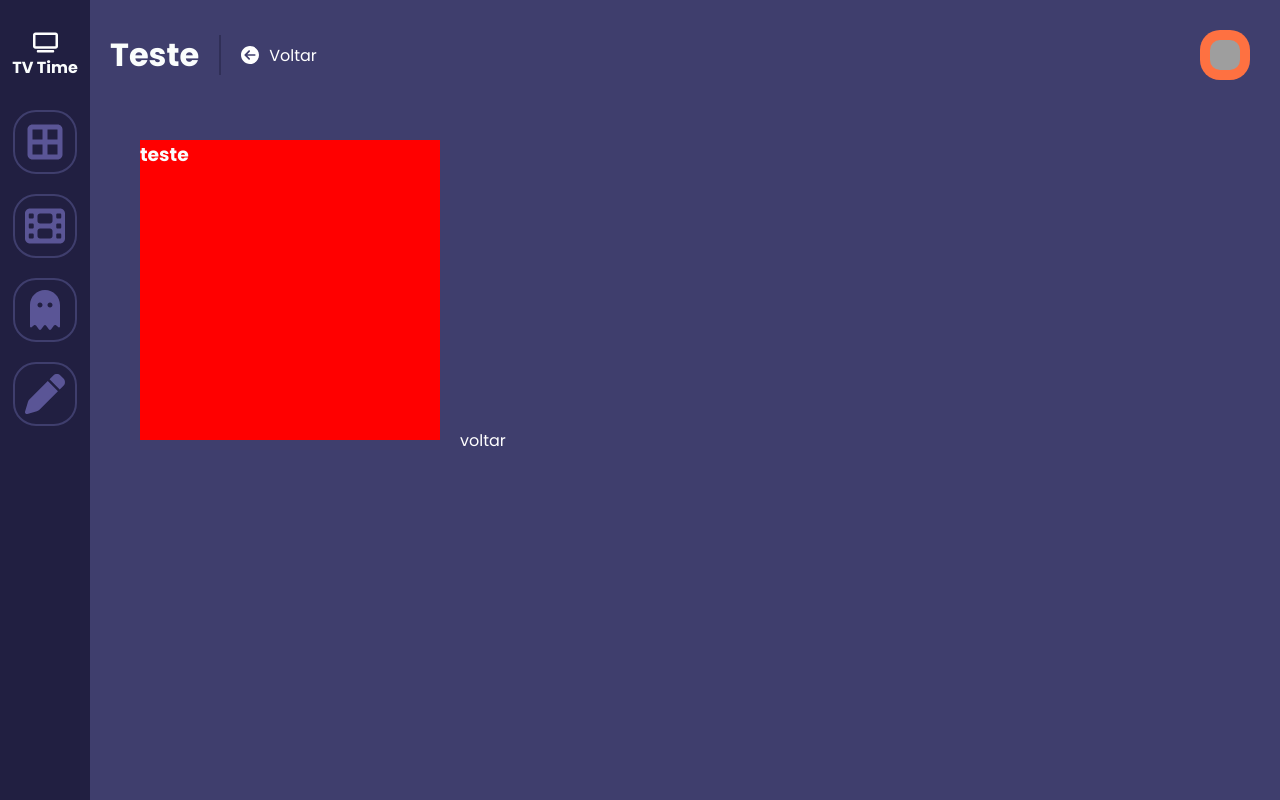
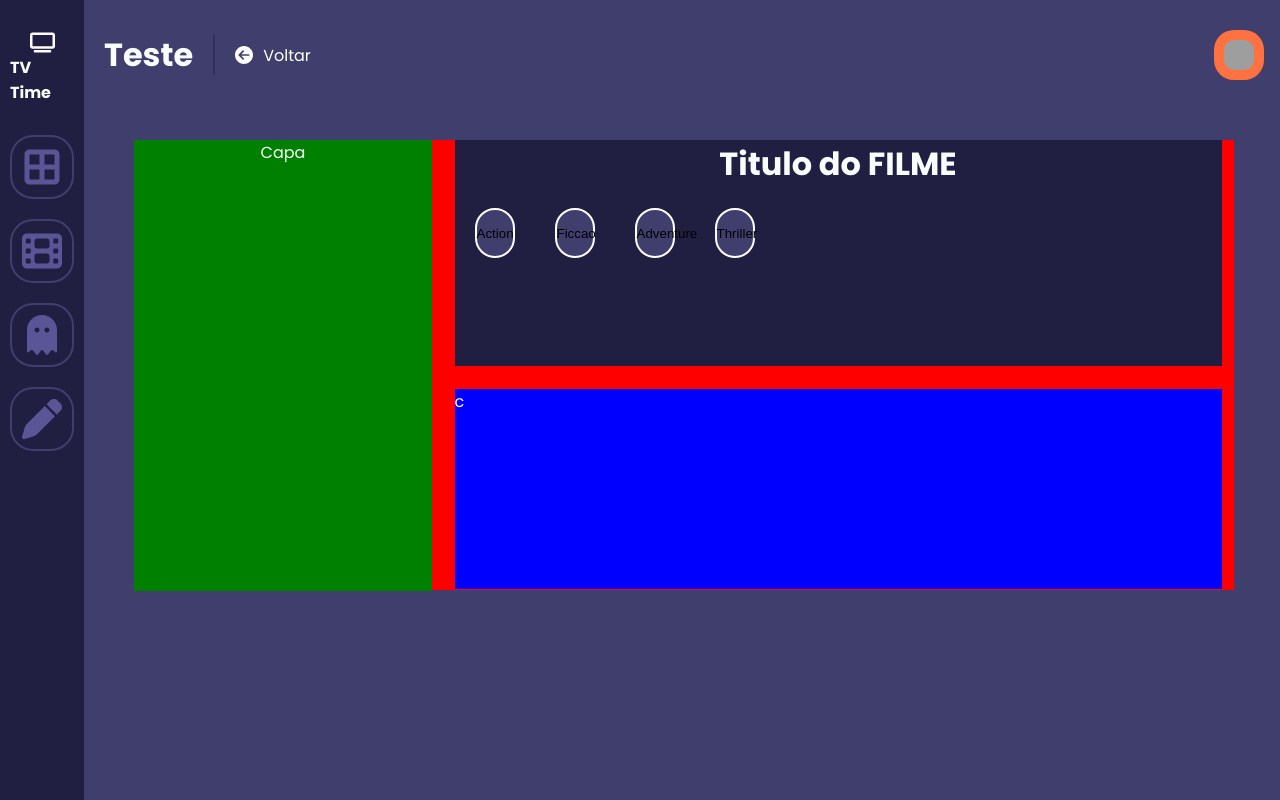
Before and after one commit to oliveiralecca/university-tvtime-app, a React (Vite) app in the folder frontend/: page /teste/inicio in a window 1280 px wide. Built offline with nearby package versions, Linux system fonts and the light colour scheme; no server answers; grey boxes are pictures that could not be loaded.

Commit message:
adjust moviesDetails

```diff
--- a/frontend/src/pages/movieDetails/index.tsx
+++ b/frontend/src/pages/movieDetails/index.tsx
@@ -17,11 +17,23 @@
     <Container>
       {userDetails && <Card name={userDetails.name} age={userDetails.age} gender={userDetails.gender} />}
       <S.Container>
-        <section className="escopo">
-          <h1>teste</h1>
-        </section>
+       <div className="capa">
+        <div>
+          Capa
+        </div>
+       </div>
+       <div className="description">
+        <div className="genero">
+         <h1>Titulo do FILME</h1>
+        <button>Action</button>
+        <button>Ficcao</button>
+        <button>Adventure</button>
+        <button>Thriller</button>
+        </div>
+       </div>
+       <div className="title-geners">c</div>
       </S.Container>
-      <Button path="/" label="voltar" />
+
     </Container>
   )
 }
--- a/frontend/src/pages/movieDetails/styles.ts
+++ b/frontend/src/pages/movieDetails/styles.ts
@@ -1,9 +1,52 @@
-import styled from "styled-components"
+import styled from "styled-components";
 
-export const Container = styled.section`
-    section{
-        background-color: red;
-        height: 300px;
-        width: 300px;
-    }
+export const Container = styled.div`
+  background-color: red;
+  display: grid;
+  width: 1100px;
+  height: 450px;
+
+  grid-template-columns: 1fr, 3fr, 1fr;
+  grid-template-rows: 1px 3px 3px;
+
+  grid-gap: 10px;
+
+  .capa {
+    background-color: green;
+    width: 298px;
+    height: 451px;
+    margin-bottom: 20px;
+    text-align: center;
+  }
+
+  .title-geners {
+    background-color: blue;
+    width: 767px;
+    height: 200px;
+    margin-bottom: -300px;
+    grid-area: logo;
+  }
+
+  .description {
+    background-color: #211f41;
+    width: 767px;
+    height: 226px;
+    margin-bottom: 30px;
+  }
+
+  .genero > button {
+    text-align: center;
+    background-color: #3f3e6d;
+    border-color: white;
+    border-style: solid;
+    border-radius: 40px;
+    border-width: 2px;
+    width: 40px;
+    height: 50px;
+    margin: 20px;
+  }
+
+  h1 {
+    text-align: center;
+  }
 `;
```
